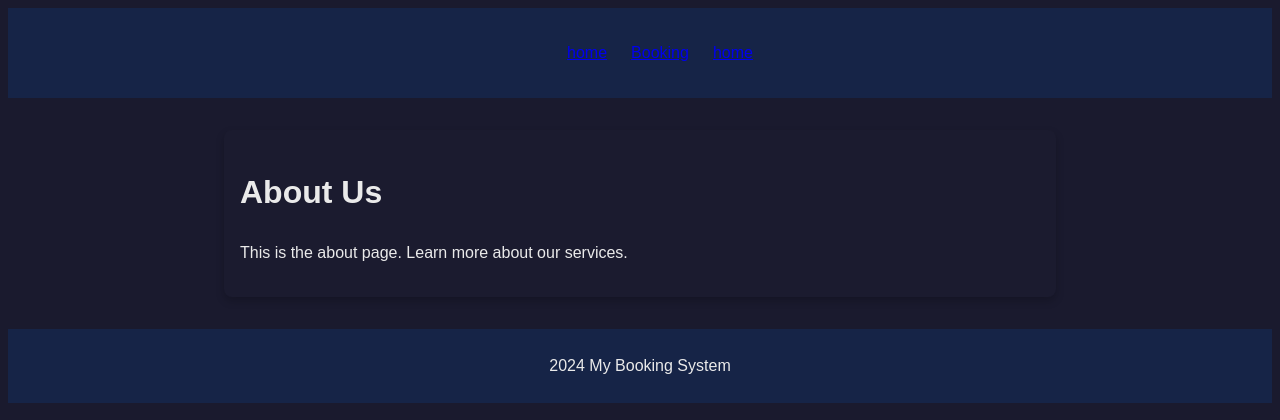
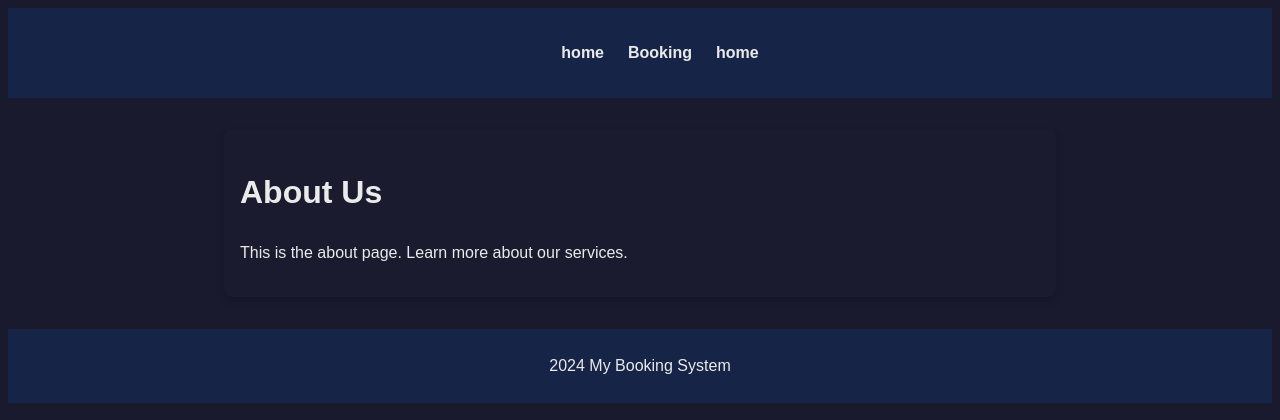
Before and after one commit to Seafzz/Project4, a Django app: page /about/ in a window 1280 px wide. Shown: the top 420 px of the page. Run offline with Django 5.2, Linux system fonts and the light colour scheme.

Commit message:
added styling and a hover effect to the active links in the nav

```diff
--- a/DevConnect/static/css/style.css
+++ b/DevConnect/static/css/style.css
@@ -32,3 +32,14 @@ header nav ul {
     justify-content: center;
     gap: 1.5rem;
 }
+
+header nav a {
+    color: #eaeaea;
+    text-decoration: none;
+    font-weight: bold;
+}
+
+header nav a:hover {
+    color: #1f4068;
+    border-bottom: 2px solid #1f4068;
+}
```
